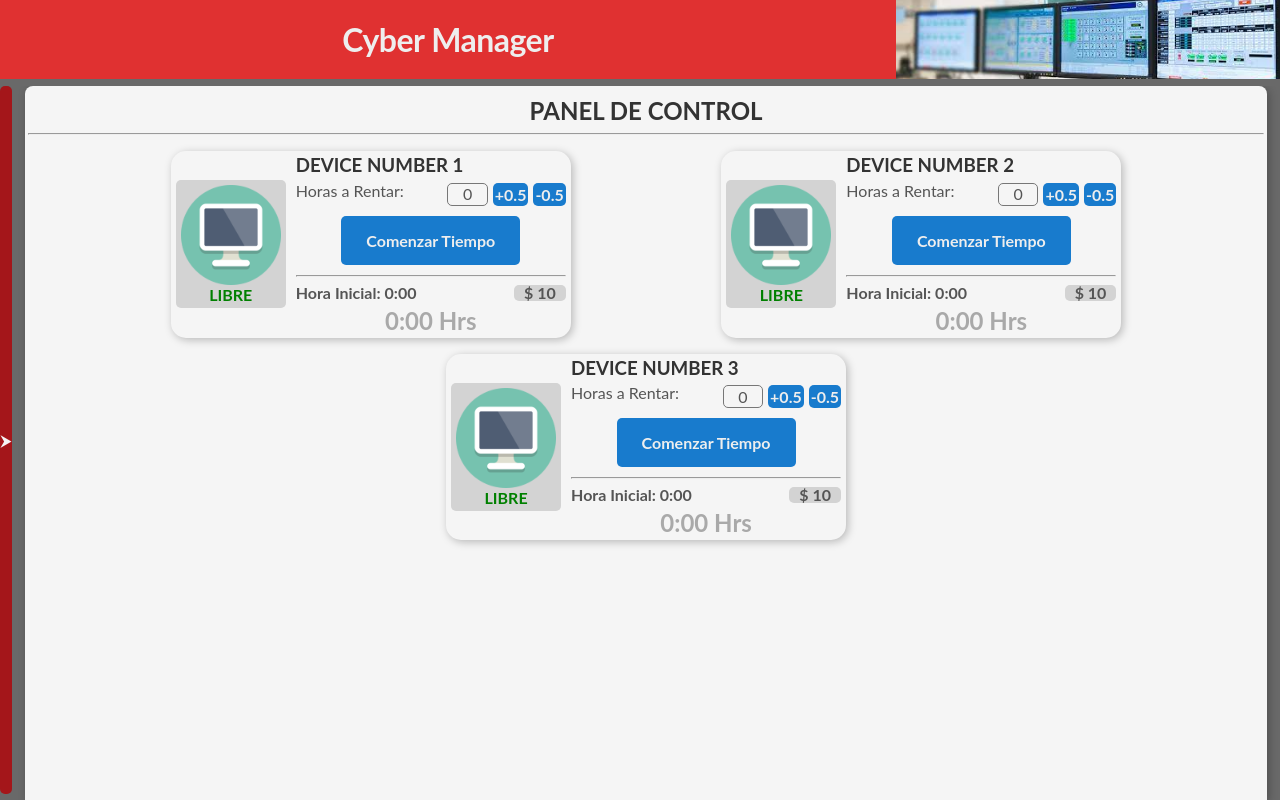
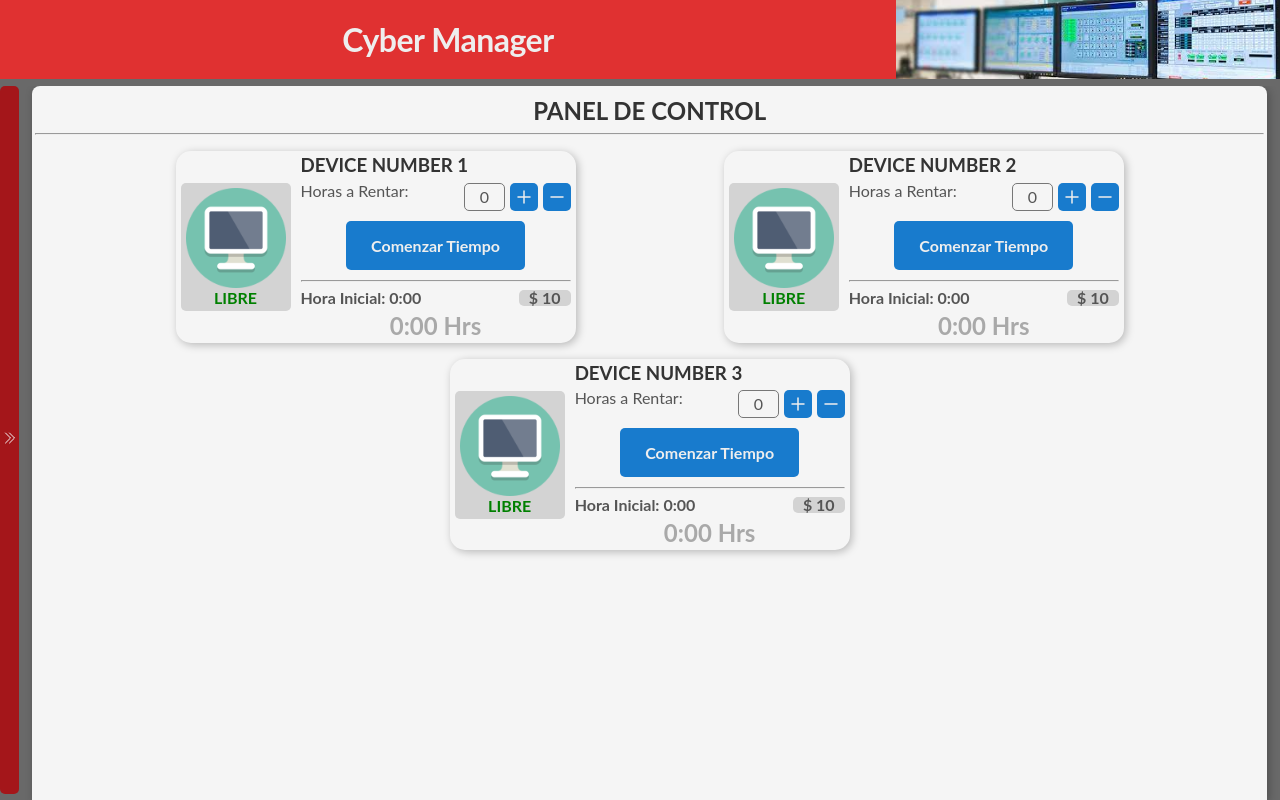
Before and after one commit to RaisedEel/react-ciber, a React (Create React App) app: page /#/panel in a window 1280 px wide. Built offline with nearby package versions, Linux system fonts and the light colour scheme.

Commit message:
Cambiados todos los iconos de entidades a svg. Ahora podrán ser renderizados correctamente en moviles.

```diff
--- a/src/components/computers/ComputerItem.js
+++ b/src/components/computers/ComputerItem.js
@@ -64,9 +64,37 @@
 						</div>
 					</div>
 					<div className={classes.actions}>
-            <button onClick={props.onUpdate}>&#128393;</button>
+						<button onClick={props.onUpdate}>
+							<svg
+								xmlns='http://www.w3.org/2000/svg'
+								fill='none'
+								viewBox='0 0 24 24'
+								strokeWidth={1.5}
+								stroke='currentColor'
+								className='w-6 h-6'
+							>
+								<path
+									strokeLinecap='round'
+									strokeLinejoin='round'
+									d='M16.862 4.487l1.687-1.688a1.875 1.875 0 112.652 2.652L6.832 19.82a4.5 4.5 0 01-1.897 1.13l-2.685.8.8-2.685a4.5 4.5 0 011.13-1.897L16.863 4.487zm0 0L19.5 7.125'
+								/>
+							</svg>
+						</button>
 						<button className='red-button' onClick={showConfirmDelete}>
-              &#128465;
+							<svg
+								xmlns='http://www.w3.org/2000/svg'
+								fill='none'
+								viewBox='0 0 24 24'
+								strokeWidth={1.5}
+								stroke='currentColor'
+								className='w-6 h-6'
+							>
+								<path
+									strokeLinecap='round'
+									strokeLinejoin='round'
+									d='M14.74 9l-.346 9m-4.788 0L9.26 9m9.968-3.21c.342.052.682.107 1.022.166m-1.022-.165L18.16 19.673a2.25 2.25 0 01-2.244 2.077H8.084a2.25 2.25 0 01-2.244-2.077L4.772 5.79m14.456 0a48.108 48.108 0 00-3.478-.397m-12 .562c.34-.059.68-.114 1.022-.165m0 0a48.11 48.11 0 013.478-.397m7.5 0v-.916c0-1.18-.91-2.164-2.09-2.201a51.964 51.964 0 00-3.32 0c-1.18.037-2.09 1.022-2.09 2.201v.916m7.5 0a48.667 48.667 0 00-7.5 0'
+								/>
+							</svg>
 						</button>
 					</div>
 				</Card>
--- a/src/components/computers/ComputerItem.module.css
+++ b/src/components/computers/ComputerItem.module.css
@@ -40,6 +40,12 @@
 }
 
 .actions button {
-	width: 70%;
-	font-size: 1.25rem;
+	width: 60%;
+	margin: 0.4rem;
+	padding: 0.4rem;
 }
+
+.actions button svg {
+	width: 2.4rem;
+	height: 2.4rem;
+}
--- a/src/components/devices/deviceItem/DeviceInput.js
+++ b/src/components/devices/deviceItem/DeviceInput.js
@@ -46,8 +46,34 @@
 			<span className={classes.label}>Horas a Rentar:</span>
 			<span className={classes.value}>{rentedHours}</span>
 			<span className={classes['input-actions']}>
-        <button onClick={addHoursHandler}>+0.5</button>
-        <button onClick={removeHoursHandler}>-0.5</button>
+				<button onClick={addHoursHandler}>
+					<svg
+						xmlns='http://www.w3.org/2000/svg'
+						fill='none'
+						viewBox='0 0 24 24'
+						strokeWidth={1.5}
+						stroke='currentColor'
+						className='w-6 h-6'
+					>
+						<path
+							strokeLinecap='round'
+							strokeLinejoin='round'
+							d='M12 6v12m6-6H6'
+						/>
+					</svg>
+				</button>
+				<button onClick={removeHoursHandler}>
+					<svg
+						xmlns='http://www.w3.org/2000/svg'
+						fill='none'
+						viewBox='0 0 24 24'
+						strokeWidth={1.5}
+						stroke='currentColor'
+						className='w-6 h-6'
+					>
+						<path strokeLinecap='round' strokeLinejoin='round' d='M18 12H6' />
+					</svg>
+				</button>
 			</span>
 		</div>
 	);
--- a/src/components/devices/deviceItem/DeviceInput.module.css
+++ b/src/components/devices/deviceItem/DeviceInput.module.css
@@ -25,4 +25,12 @@
 	padding: 2px;
 	margin-left: 5px;
 	font-weight: 700;
+	display: flex;
+	justify-content: center;
+	align-items: center;
 }
+
+.input-actions button svg {
+	width: 2.4rem;
+	height: 2.4rem;
+}
--- a/src/components/layout/Layout.js
+++ b/src/components/layout/Layout.js
@@ -18,7 +18,22 @@
 			<div className={classes.content}>
 				<div className={classes['ctn-btn']}>
 					<button className={classes['btn-menu']} onClick={controlMenuHandler}>
-            <p className={hideMenu ? '' : classes.rotate}>&#11166;</p>
+						<p className={hideMenu ? '' : classes.rotate}>
+							<svg
+								xmlns='http://www.w3.org/2000/svg'
+								fill='none'
+								viewBox='0 0 24 24'
+								strokeWidth={1.5}
+								stroke='currentColor'
+								className={classes['arrow-icon']}
+							>
+								<path
+									strokeLinecap='round'
+									strokeLinejoin='round'
+									d='M11.25 4.5l7.5 7.5-7.5 7.5m-6-15l7.5 7.5-7.5 7.5'
+								/>
+							</svg>
+						</p>
 					</button>
 				</div>
 				{!hideMenu && <MainMenu />}
--- a/src/components/layout/Layout.module.css
+++ b/src/components/layout/Layout.module.css
@@ -24,7 +24,7 @@
 }
 
 .ctn-btn {
-	width: 1.25rem;
+	width: 2rem;
 	margin-bottom: 0.5%;
 }
 
@@ -40,6 +40,11 @@
 	transform: rotate(180deg);
 }
 
+.arrow-icon {
+	width: 1.6rem;
+	height: 1.6rem;
+}
+
 .btn-menu:hover {
 	cursor: pointer;
 	background-color: #660708;
--- a/src/components/rentals/RentalItem.js
+++ b/src/components/rentals/RentalItem.js
@@ -38,7 +38,20 @@
 					<p className={classes.result}>$ {props.total}</p>
 					<div className={classes.actions}>
 						<button className='red-button' onClick={showConfirmDelete}>
-              &#128465;
+							<svg
+								xmlns='http://www.w3.org/2000/svg'
+								fill='none'
+								viewBox='0 0 24 24'
+								strokeWidth={1.5}
+								stroke='currentColor'
+								className='w-6 h-6'
+							>
+								<path
+									strokeLinecap='round'
+									strokeLinejoin='round'
+									d='M14.74 9l-.346 9m-4.788 0L9.26 9m9.968-3.21c.342.052.682.107 1.022.166m-1.022-.165L18.16 19.673a2.25 2.25 0 01-2.244 2.077H8.084a2.25 2.25 0 01-2.244-2.077L4.772 5.79m14.456 0a48.108 48.108 0 00-3.478-.397m-12 .562c.34-.059.68-.114 1.022-.165m0 0a48.11 48.11 0 013.478-.397m7.5 0v-.916c0-1.18-.91-2.164-2.09-2.201a51.964 51.964 0 00-3.32 0c-1.18.037-2.09 1.022-2.09 2.201v.916m7.5 0a48.667 48.667 0 00-7.5 0'
+								/>
+							</svg>
 						</button>
 					</div>
 				</Card>
--- a/src/components/rentals/RentalItem.module.css
+++ b/src/components/rentals/RentalItem.module.css
@@ -21,6 +21,7 @@
 }
 
 .result {
+	padding: 0.8rem 0;
 	background-color: #187bcd;
 	color: whitesmoke;
 	border-radius: 5px;
@@ -33,6 +34,11 @@
 }
 
 .actions button {
-	width: 70%;
-	font-size: 1.3rem;
+	width: 60%;
+	padding: 0.4rem;
 }
+
+.actions button svg {
+	width: 2rem;
+	height: 2rem;
+}
```
Also changed, not shown: 1 other file (tests, documents, lock files or other folders). Lines whose indentation alone changed are shown as unchanged.
